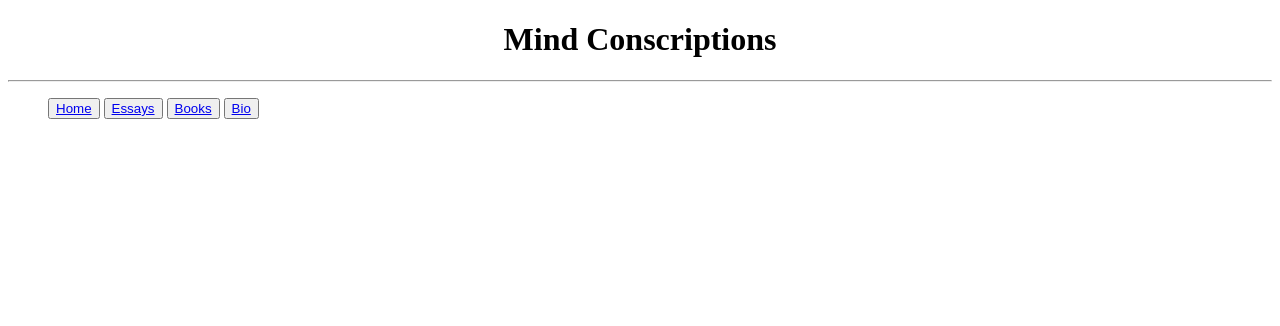
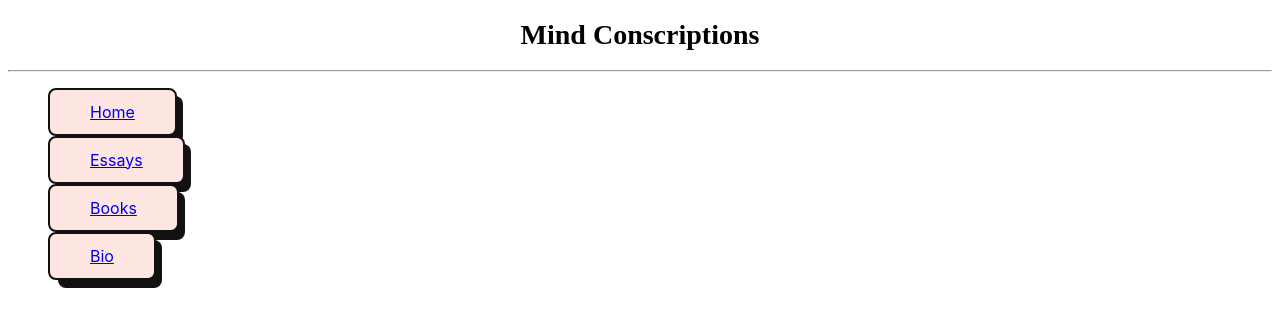
Before and after one commit to UpenTech/UpenTech.github.io, a plain HTML site: page index.html in a window 1280 px wide. Drawn offline with Linux system fonts and the light colour scheme.

Commit message:
3rd Change

```diff
--- a/index.html
+++ b/index.html
@@ -1,5 +1,8 @@
 <!DOCTYPE html>
 <html>
+    <head>
+        <link rel="stylesheet" href="css/index.css">
+    </head>
 
     <body>
          <h1 style="text-align:center"> Mind Conscriptions</h1>
```
Also changed, not shown: essays.html (+3 -1 lines).
